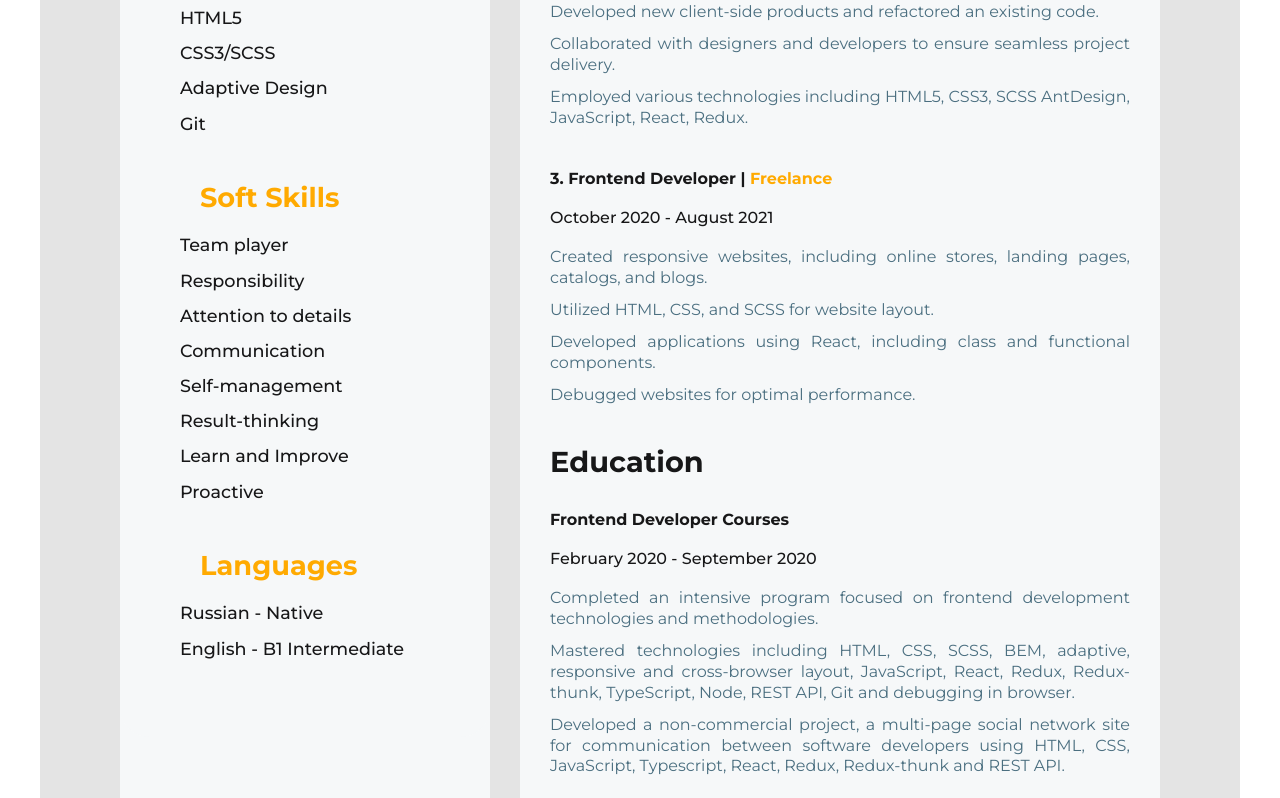
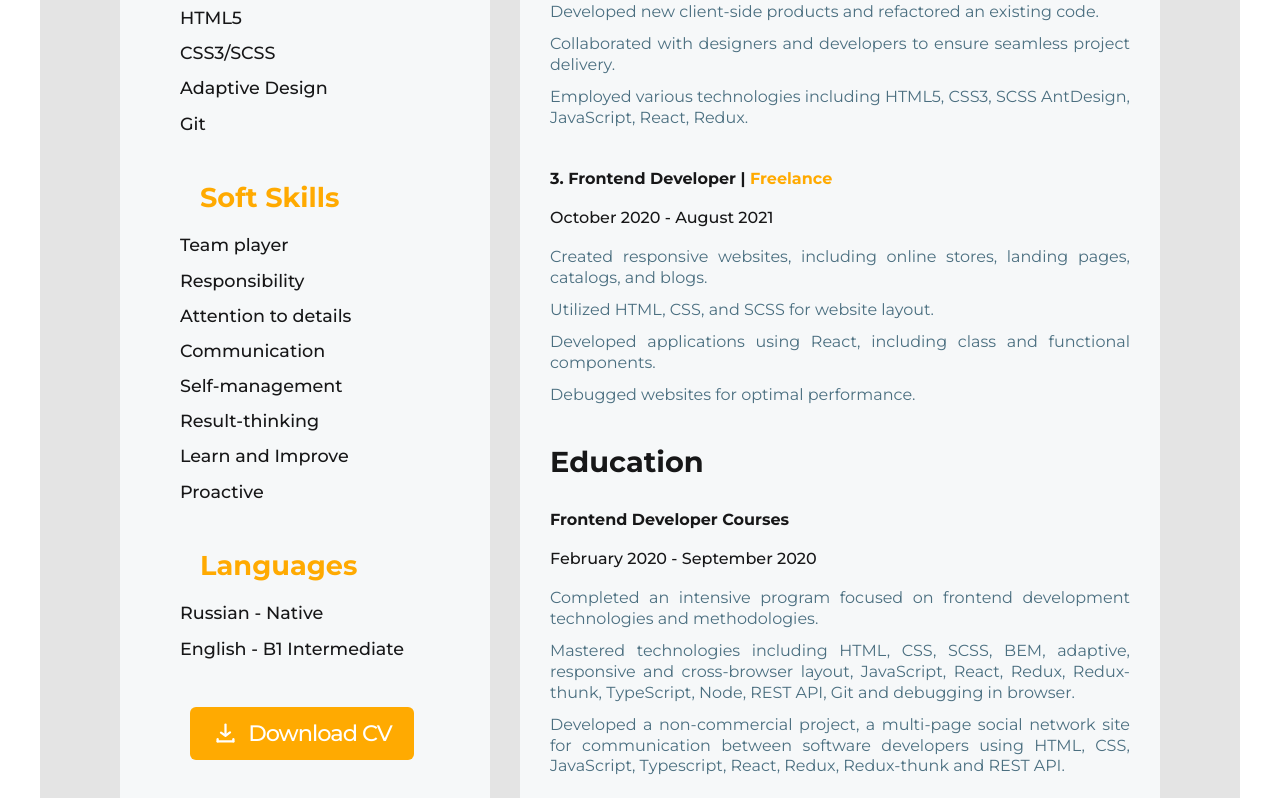
Before and after one commit to Vadym-Liumanov/resume-liumanov, a React (Create React App) app: page / in a window 1280 px wide. Shown: the part 872-1670 px from the top of the page. Built offline with nearby package versions, Linux system fonts and the light colour scheme.

Commit message:
Download CV btn was added in About(layout only)

```diff
--- a/src/components/asideBblock/about/About.jsx
+++ b/src/components/asideBblock/about/About.jsx
@@ -2,7 +2,7 @@ import React from "react"
 
 import { skillsOutput } from "../../../utils/renderTextArr"
 
-import { email as emailIcon, phone as phoneIcon } from '../../../images/icons'
+import { email as emailIcon, phone as phoneIcon, download as downloadIcon } from '../../../images/icons'
 
 // import "./styles.css"
 
@@ -48,6 +48,18 @@ const About = ({ contacts, techSkills, softSkills, languagesList }) => {
         </ul>
       </div>
 
+      <div className="about__cv">
+        <a
+          href="#"
+          download
+          target="_blank"
+          className="about__cv-btn"
+        >
+          <img src={downloadIcon} alt="download CV" />
+          Download CV
+        </a>
+      </div>
+
     </section>
   )
 }
--- a/src/css/main.css
+++ b/src/css/main.css
@@ -178,7 +178,7 @@ body {
     display: flex;
     flex-direction: column;
 
-    padding: 30px 60px;
+    padding: 30px 20px;
     background-color: var(--lightgrey);
 
     border-radius: 0 0 30px 30px;
@@ -227,7 +227,39 @@ body {
 
 /* CV download btn */
 
+.about__cv {
+    margin-bottom: 40px;
+}
 
+.about__cv-btn {
+    display: block;
+
+    width: fit-content;
+    padding: 0.6em 1em;
+    border-radius: 6px;
+    margin-left: 10px;
+
+    font-size: 1.4em;
+    letter-spacing: -1px;
+    font-weight: 500;
+    color: var(--white);
+    background-color: var(--accent);
+    transition: all 0.3s ease;
+}
+
+.about__cv-btn:hover {
+    opacity: 0.8;
+}
+
+.about__cv-btn:active {
+    position: relative;
+    top: 1px;
+}
+
+.about__cv-btn img {
+    width: 1.2em;
+    margin-right: 0.4em;
+}
 
 /* Profile */
 
@@ -314,11 +346,15 @@ body {
     }
 }
 
-/* above 478px */
+/* above 468px */
 
-@media (min-width: 479px) {
+@media (min-width: 469px) {
     :root {
         --root-font-size: 15px;
+    }
+
+    .about {
+        padding: 30px 40px;
     }
 
     .person__photo {
@@ -343,7 +379,7 @@ body {
     }
 
     .about {
-        padding: 30px 80px;
+        padding: 30px 40px;
     }
 
     .aside-block {
```
Also changed, not shown: src/images/icons/index.js (+10 -9 lines), src/images/icons/download.svg (added).
